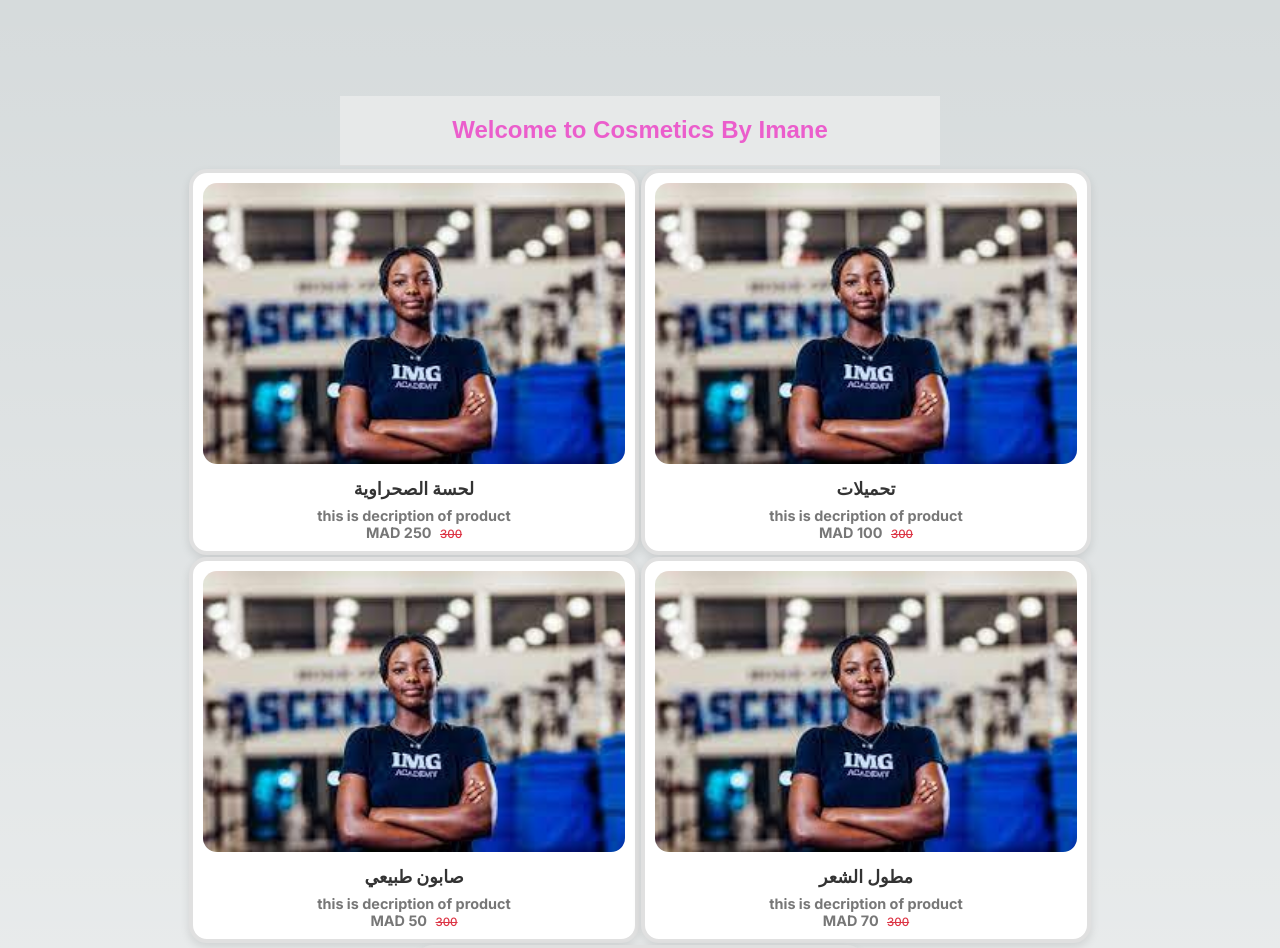
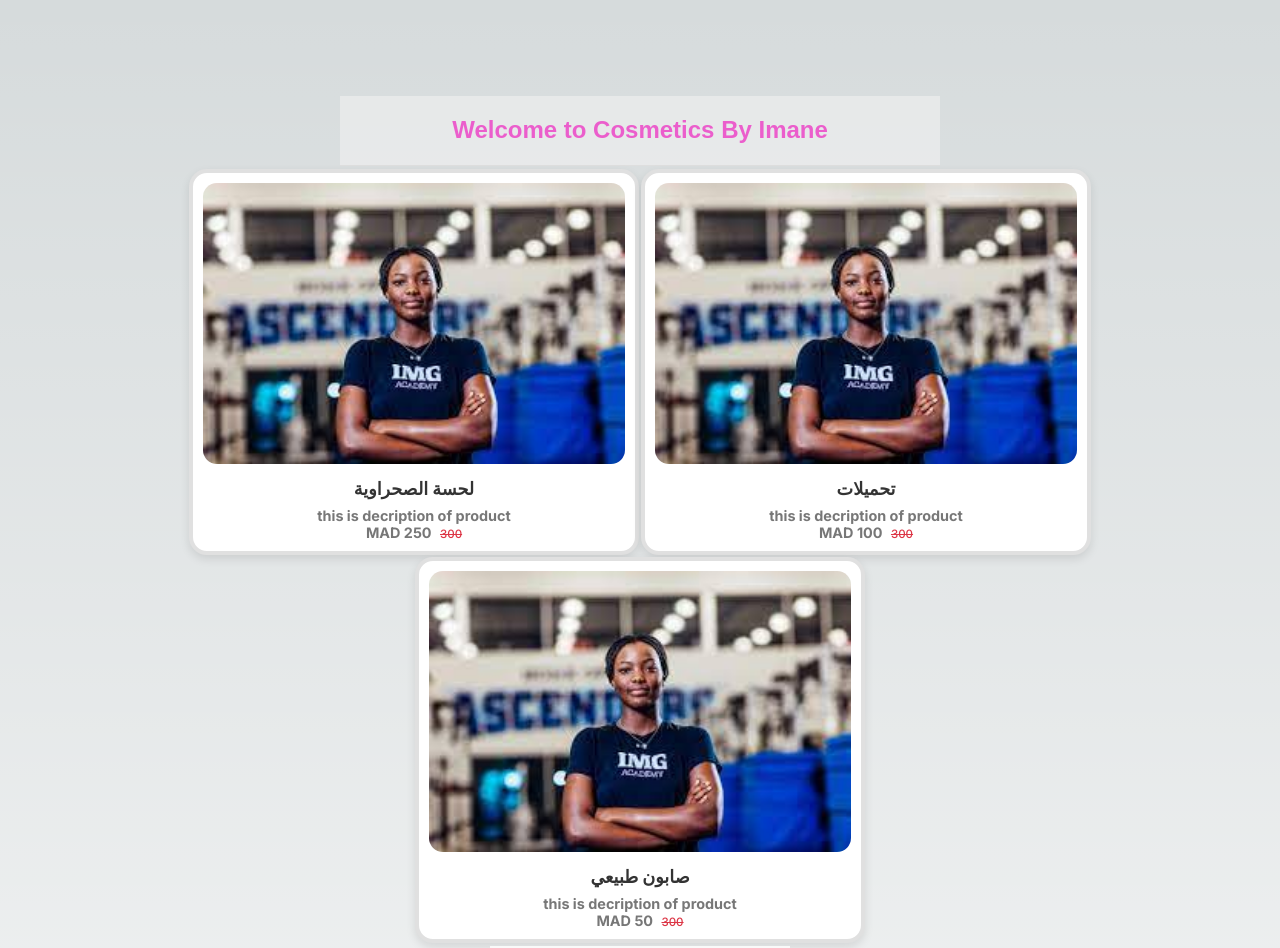
Before and after one commit to sefyan0hack/Cosmetic-Imane, a Next.js app: page / in a window 1280 px wide. Shown: the top 948 px of the page. Built offline with nearby package versions, Linux system fonts and the light colour scheme.

Commit message:
change prod

```diff
--- a/src/Coms/Cards/Cards.tsx
+++ b/src/Coms/Cards/Cards.tsx
@@ -16,8 +16,8 @@ function Cards() {
     {id:0, name:'لحسة الصحراوية', price:250, description: "this is decription of product", img: assets.Product_img},
     {id:0, name:'تحميلات',price:100, description: "this is decription of product", img: assets.Product_img},
     {id:0, name:'صابون طبيعي', price:50, description: "this is decription of product", img: assets.Product_img},
-    {id:0, name:'مطول الشعر', price:70, description: "this is decription of product", img: assets.Product_img},
-    {id:0, name:'اسم المنتوج', price:100, description: "this is decription of product", img: assets.Product_img},
+   //  {id:0, name:'مطول الشعر', price:70, description: "this is decription of product", img: assets.Product_img},
+   //  {id:0, name:'اسم المنتوج', price:100, description: "this is decription of product", img: assets.Product_img},
 
   ];
   let msg : string;
```
